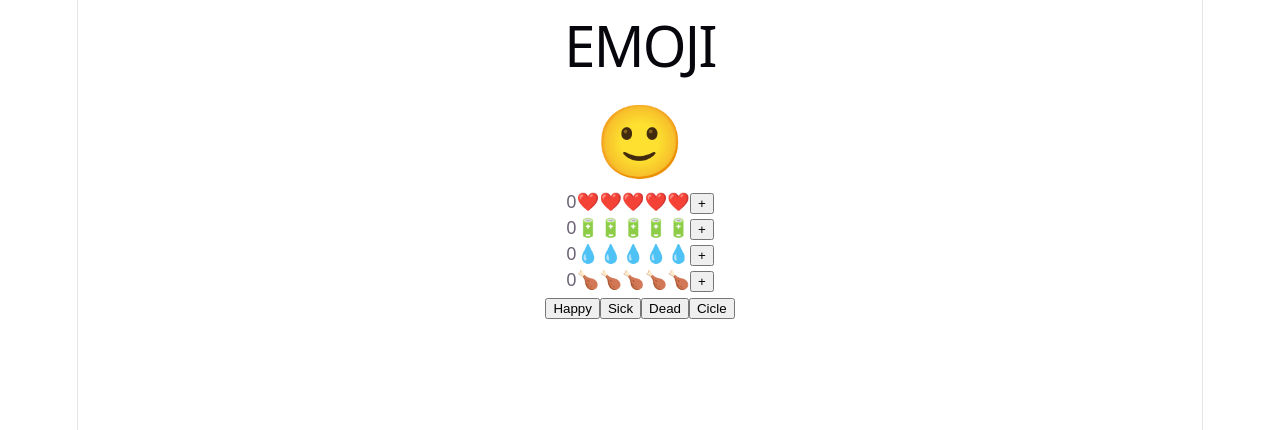
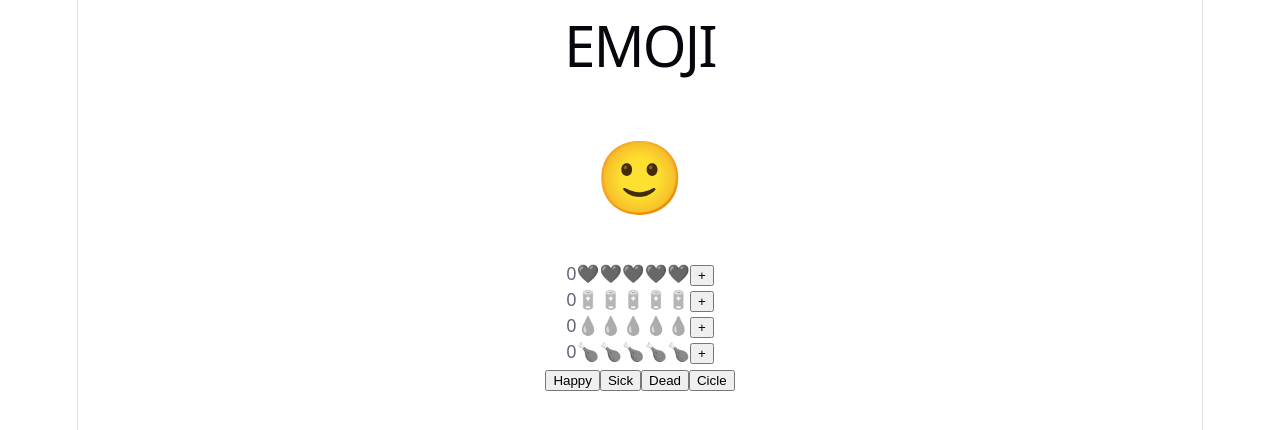
Before and after one commit to ufjf-dcc207/ufjf-dcc207-2026-3-a-atv06-felipe-v-tostes, a React (Vite) app: page / in a window 1280 px wide. Shown: the top 430 px of the page. Built offline with nearby package versions, Linux system fonts and the light colour scheme.

Commit message:
Concerta Atributo

```diff
--- a/src/Atributo.css
+++ b/src/Atributo.css
@@ -0,0 +1,3 @@
+.inativo {
+    filter: grayscale(100%);
+}
--- a/src/Atributo.tsx
+++ b/src/Atributo.tsx
@@ -11,7 +11,6 @@ export default function Atributo({ icone }: AtributoProps) {
             {valor}{icone.repeat(valor)}<span className="inativo">{icone.repeat(5 - valor)}</span>
             <button onClick={() => {
                 setValor(updateValor);
-                setValor(updateValor);
             }}>+</button>
         </div>
     );
--- a/src/Emoji.css
+++ b/src/Emoji.css
@@ -1,4 +1,4 @@
-.emoji{
+.emoji {
+    margin: 1em;
     font-size: 4em;
-    margin: 0.5em;
 }
```
